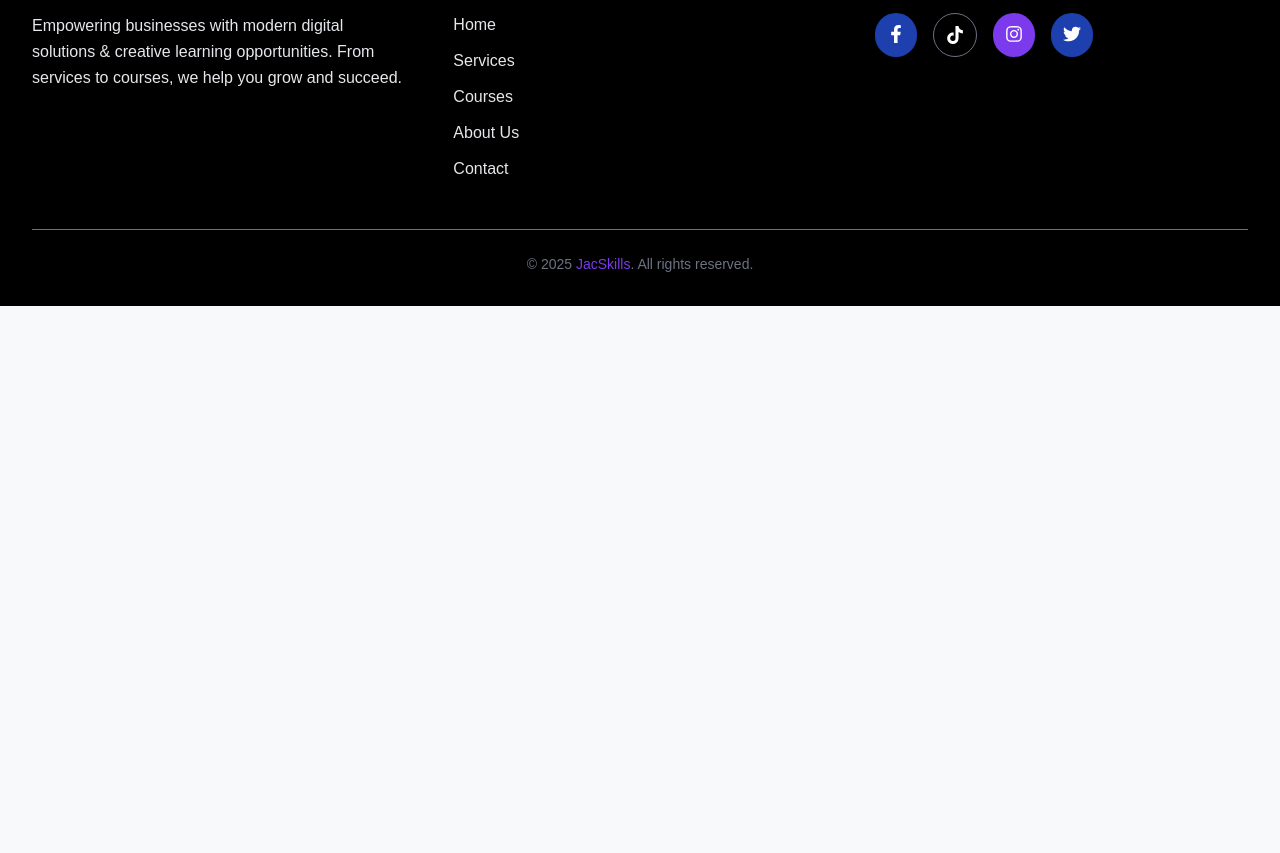
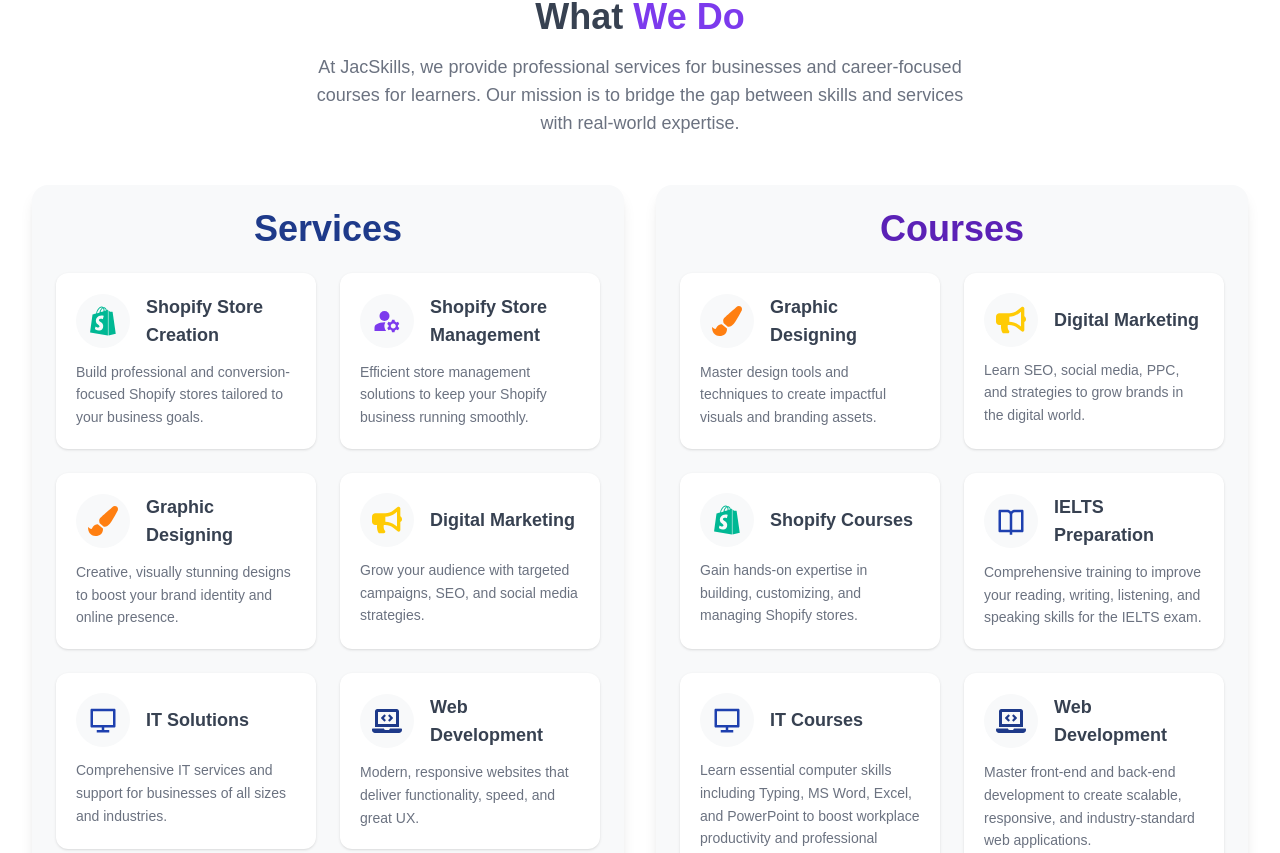
Before and after one commit to jacinstituteofskills/jacskills_nextjs, a Next.js app: page /about in a window 1280 px wide. Shown: the part 1167-2020 px from the top of the page. Before the commit the page ends 1473 px from the top, so only its background shows below. Built offline with nearby package versions, Linux system fonts and the light colour scheme.

Commit message:
Create AboutWhatWeDo Section

```diff
--- a/src/Components/Pages/About/AboutOurStory.jsx
+++ b/src/Components/Pages/About/AboutOurStory.jsx
@@ -50,9 +50,9 @@
           <motion.div
             key={index}
             className="relative bg-[var(--white)] p-6 rounded-3xl shadow-lg hover:shadow-2xl hover:scale-105 transition-transform duration-500 overflow-hidden flex flex-col items-center text-center"
-            initial={{ opacity: 0, y: 60 }}
+            initial={{ opacity: 0, y: 40 }}
             whileInView={{ opacity: 1, y: 0 }}
-            transition={{ duration: 0.7, delay: index * 0.3 }}
+            transition={{ duration: 0.7 }}
             viewport={{ once: true }}
           >
             {/* Background Image */}
@@ -73,10 +73,10 @@
 
             {/* Content */}
             <div className="relative z-10 flex flex-col justify-center items-center">
-              <h3 className="text-xl md:text-2xl font-semibold text-[var(--gray-dark)] mb-3">
+              <h3 className="text-2xl md:text-3xl font-extrabold text-[var(--black)] mb-3">
                 {item.title}
               </h3>
-              <p className="text-[var(--gray)] text-base md:text-lg leading-relaxed">
+              <p className="text-[var(--gray-dark)] text-lg md:text-xl leading-relaxed">
                 {item.description}
               </p>
             </div>
--- /dev/null
+++ b/src/Components/Pages/About/AboutWhatWeDo.jsx
@@ -0,0 +1,172 @@
+"use client";
+
+import {
+  FaShopify,
+  FaPaintBrush,
+  FaBullhorn,
+  FaLaptopCode,
+  FaMobileAlt,
+} from "react-icons/fa";
+import { MdManageAccounts } from "react-icons/md";
+import { RiBookOpenLine, RiComputerLine } from "react-icons/ri";
+import { motion } from "framer-motion";
+
+const services = [
+  {
+    title: "Shopify Store Creation",
+    icon: <FaShopify className="text-[var(--green)] text-3xl" />,
+    desc: "Build professional and conversion-focused Shopify stores tailored to your business goals.",
+  },
+  {
+    title: "Shopify Store Management",
+    icon: <MdManageAccounts className="text-[var(--purple)] text-3xl" />,
+    desc: "Efficient store management solutions to keep your Shopify business running smoothly.",
+  },
+  {
+    title: "Graphic Designing",
+    icon: <FaPaintBrush className="text-[var(--orange)] text-3xl" />,
+    desc: "Creative, visually stunning designs to boost your brand identity and online presence.",
+  },
+  {
+    title: "Digital Marketing",
+    icon: <FaBullhorn className="text-[var(--yellow)] text-3xl" />,
+    desc: "Grow your audience with targeted campaigns, SEO, and social media strategies.",
+  },
+  {
+    title: "IT Solutions",
+    icon: <RiComputerLine className="text-[var(--blue)] text-3xl" />,
+    desc: "Comprehensive IT services and support for businesses of all sizes and industries.",
+  },
+  {
+    title: "Web Development",
+    icon: <FaLaptopCode className="text-[var(--blue-dark)] text-3xl" />,
+    desc: "Modern, responsive websites that deliver functionality, speed, and great UX.",
+  },
+  {
+    title: "Mobile App Development",
+    icon: <FaMobileAlt className="text-[var(--green-dark)] text-3xl" />,
+    desc: "Cross-platform mobile applications with sleek design and powerful performance.",
+  },
+];
+
+const courses = [
+  {
+    title: "Graphic Designing",
+    icon: <FaPaintBrush className="text-[var(--orange)] text-3xl" />,
+    desc: "Master design tools and techniques to create impactful visuals and branding assets.",
+  },
+  {
+    title: "Digital Marketing",
+    icon: <FaBullhorn className="text-[var(--yellow)] text-3xl" />,
+    desc: "Learn SEO, social media, PPC, and strategies to grow brands in the digital world.",
+  },
+  {
+    title: "Shopify Courses",
+    icon: <FaShopify className="text-[var(--green)] text-3xl" />,
+    desc: "Gain hands-on expertise in building, customizing, and managing Shopify stores.",
+  },
+  {
+    title: "IELTS Preparation",
+    icon: <RiBookOpenLine className="text-[var(--blue)] text-3xl" />,
+    desc: "Comprehensive training to improve your reading, writing, listening, and speaking skills for the IELTS exam.",
+  },
+  {
+    title: "IT Courses",
+    icon: <RiComputerLine className="text-[var(--blue)] text-3xl" />,
+    desc: "Learn essential computer skills including Typing, MS Word, Excel, and PowerPoint to boost workplace productivity and professional growth.",
+  },
+  {
+    title: "Web Development",
+    icon: <FaLaptopCode className="text-[var(--blue-dark)] text-3xl" />,
+    desc: "Master front-end and back-end development to create scalable, responsive, and industry-standard web applications.",
+  },
+];
+
+const AboutWhatWeDo = () => {
+  return (
+    <section className="px-4 md:px-8 py-8 md:py-12 bg-[var(--white)] overflow-hidden">
+      {/* Section Header */}
+      <div className="text-center max-w-2xl mx-auto mb-12">
+        <h2 className="text-3xl md:text-4xl font-bold text-[var(--gray-dark)]">
+          What <span className="text-[var(--purple)]">We Do</span>
+        </h2>
+        <p className="mt-4 text-lg text-[var(--gray)]">
+          At JacSkills, we provide professional services for businesses and
+          career-focused courses for learners. Our mission is to bridge the gap
+          between skills and services with real-world expertise.
+        </p>
+      </div>
+
+      {/* Two Column Layout */}
+      <div className="grid grid-cols-1 md:grid-cols-2 gap-8">
+        {/* Services */}
+        <motion.div
+          initial={{ opacity: 0, x: -100 }}
+          whileInView={{ opacity: 1, x: 0 }}
+          transition={{ duration: 0.6 }}
+          viewport={{ once: true }}
+          className="bg-[var(--offwhite)] p-6 rounded-2xl shadow-lg hover:shadow-2xl transition-all duration-300"
+        >
+          <h3 className="text-3xl md:text-4xl font-semibold md:font-extrabold text-[var(--blue-dark)] mb-6 text-center">
+            Services
+          </h3>
+          <div className="grid grid-cols-1 sm:grid-cols-2 gap-6">
+            {services.map((service, index) => (
+              <div
+                key={index}
+                className="group bg-[var(--white)] p-5 rounded-xl shadow hover:shadow-xl transition-transform duration-300"
+              >
+                <div className="flex items-center gap-4 mb-3">
+                  <div className="p-3 rounded-full bg-[var(--offwhite)] group-hover:bg-[var(--blue-light)] transition">
+                    {service.icon}
+                  </div>
+                  <h4 className="text-lg font-semibold text-[var(--gray-dark)]">
+                    {service.title}
+                  </h4>
+                </div>
+                <p className="text-[var(--gray)] text-sm leading-relaxed">
+                  {service.desc}
+                </p>
+              </div>
+            ))}
+          </div>
+        </motion.div>
+
+        {/* Courses */}
+        <motion.div
+          initial={{ opacity: 0, x: 100 }}
+          whileInView={{ opacity: 1, x: 0 }}
+          transition={{ duration: 0.6 }}
+          viewport={{ once: true }}
+          className="bg-[var(--offwhite)] p-6 rounded-2xl shadow-lg hover:shadow-2xl transition-all duration-300"
+        >
+          <h3 className="text-3xl md:text-4xl font-semibold md:font-extrabold text-[var(--purple-dark)] mb-6 text-center">
+            Courses
+          </h3>
+          <div className="grid grid-cols-1 sm:grid-cols-2 gap-6">
+            {courses.map((course, index) => (
+              <div
+                key={index}
+                className="group bg-[var(--white)] p-5 rounded-xl shadow hover:shadow-xl transition-transform duration-300"
+              >
+                <div className="flex items-center gap-4 mb-3">
+                  <div className="p-3 rounded-full bg-[var(--offwhite)] group-hover:bg-[var(--purple-light)] transition">
+                    {course.icon}
+                  </div>
+                  <h4 className="text-lg font-semibold text-[var(--gray-dark)]">
+                    {course.title}
+                  </h4>
+                </div>
+                <p className="text-[var(--gray)] text-sm leading-relaxed">
+                  {course.desc}
+                </p>
+              </div>
+            ))}
+          </div>
+        </motion.div>
+      </div>
+    </section>
+  );
+};
+
+export default AboutWhatWeDo;
--- a/src/app/about/page.jsx
+++ b/src/app/about/page.jsx
@@ -1,5 +1,6 @@
 import AboutHeroSection from "@/Components/Pages/About/AboutHeroSection";
 import AboutOurStory from "@/Components/Pages/About/AboutOurStory";
+import AboutWhatWeDo from "@/Components/Pages/About/AboutWhatWeDo";
 import React from "react";
 
 const AboutPage = () => {
@@ -7,6 +8,7 @@
     <div>
       <AboutHeroSection />
       <AboutOurStory />
+      <AboutWhatWeDo />
     </div>
   );
 };
```
